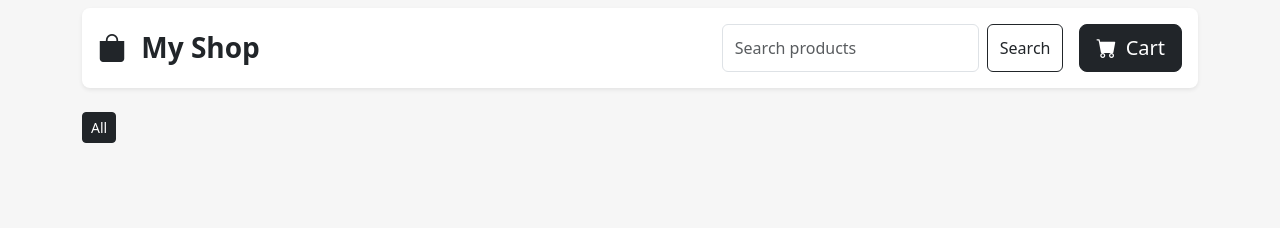
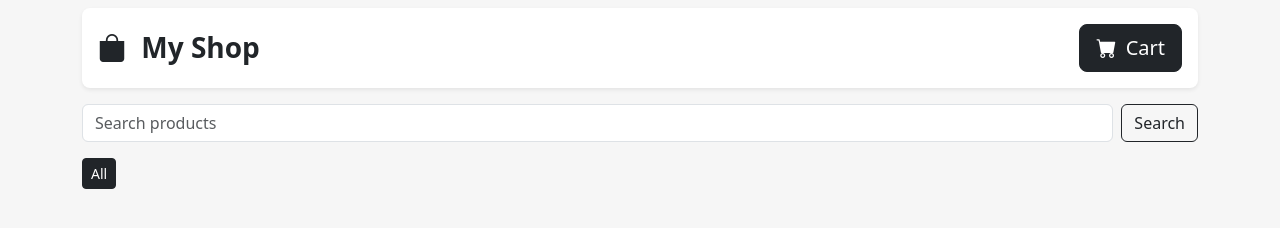
Before and after one commit to koheinthurako/EcommerceWebsite, a website built with Vite: page index.html in a window 1280 px wide. Built offline with nearby package versions, Linux system fonts and the light colour scheme.

Commit message:
change search bar position

```diff
--- a/index.html
+++ b/index.html
@@ -10,25 +10,24 @@
 
     <header>
       <div class="container">
-        <div class="row mb-2">
+        <div class="row">
           <div class="col-12" id="navbar">
             <div class="d-flex bg-white border-0 justify-content-between align-items-center rounded-3 shadow-sm p-3 mt-2 mb-3">
               <h3 class="fw-bold mb-0" id="mainIcon">
                 <i class="bi bi-bag-fill me-2"></i>
                 My Shop
               </h3>
-              <div class="d-flex gap-3">
-                <div class="d-flex" role="search">
-                  <input id="searchInput" class="form-control me-2" type="search" placeholder="Search products" aria-label="Search">
-                  <button class="btn btn-outline-dark" id="searchBtn">Search</button>
-                </div>
-                <button class="btn btn-lg btn-dark">
-                  <i class="bi bi-cart-fill me-1"></i>
-                  Cart
-                </button>
-              </div>
+              <button class="btn btn-lg btn-dark">
+                <i class="bi bi-cart-fill me-1"></i>
+                Cart
+              </button>
             </div>
           </div>
+        </div>
+
+        <div class="d-flex mb-3" role="search">
+          <input id="searchInput" class="form-control me-2" type="search" placeholder="Search products" aria-label="Search">
+          <button class="btn btn-outline-dark" id="searchBtn">Search</button>
         </div>
 
         <div class="d-flex flex-wrap gap-3 mb-4" id="productCategories">
```
